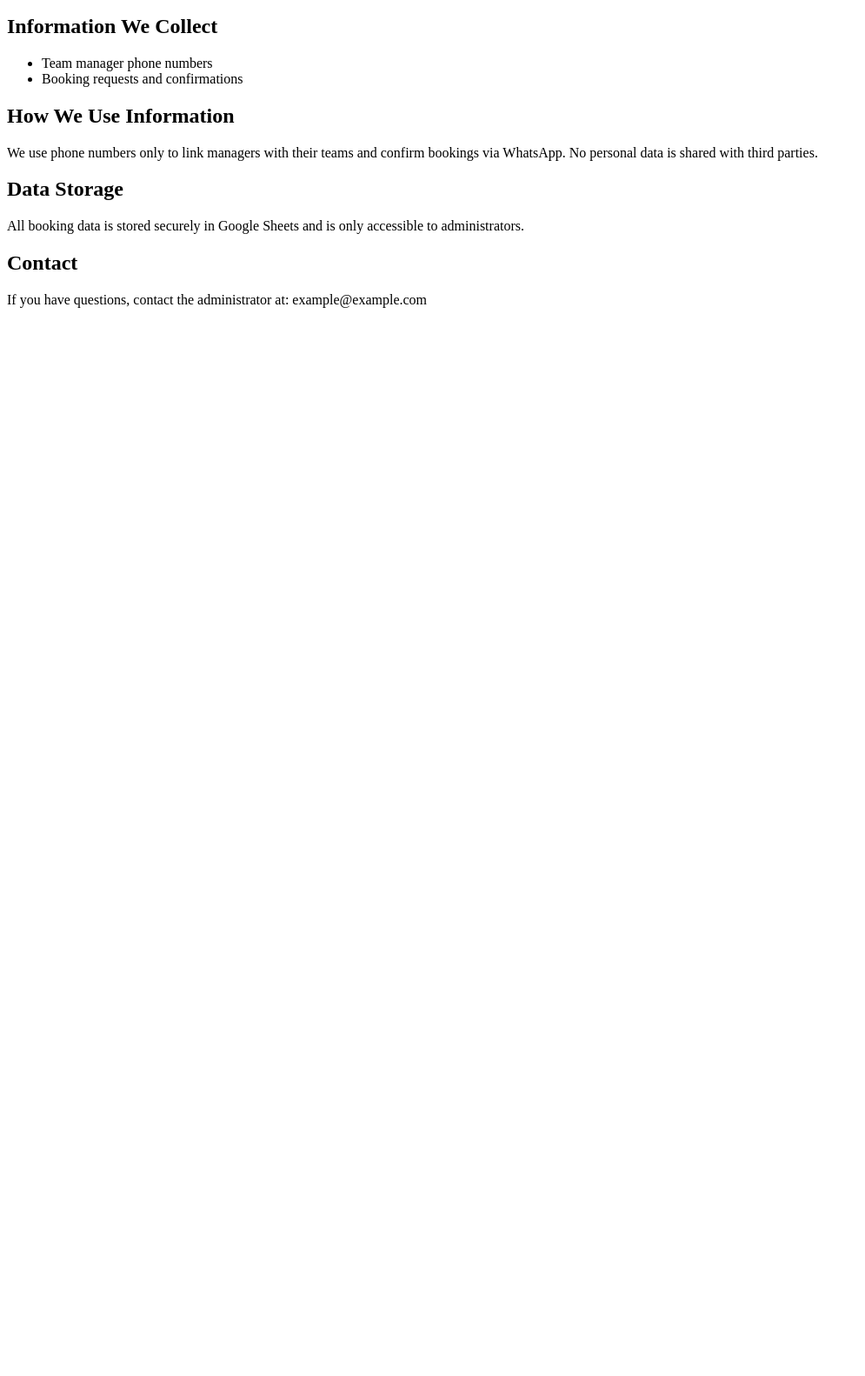
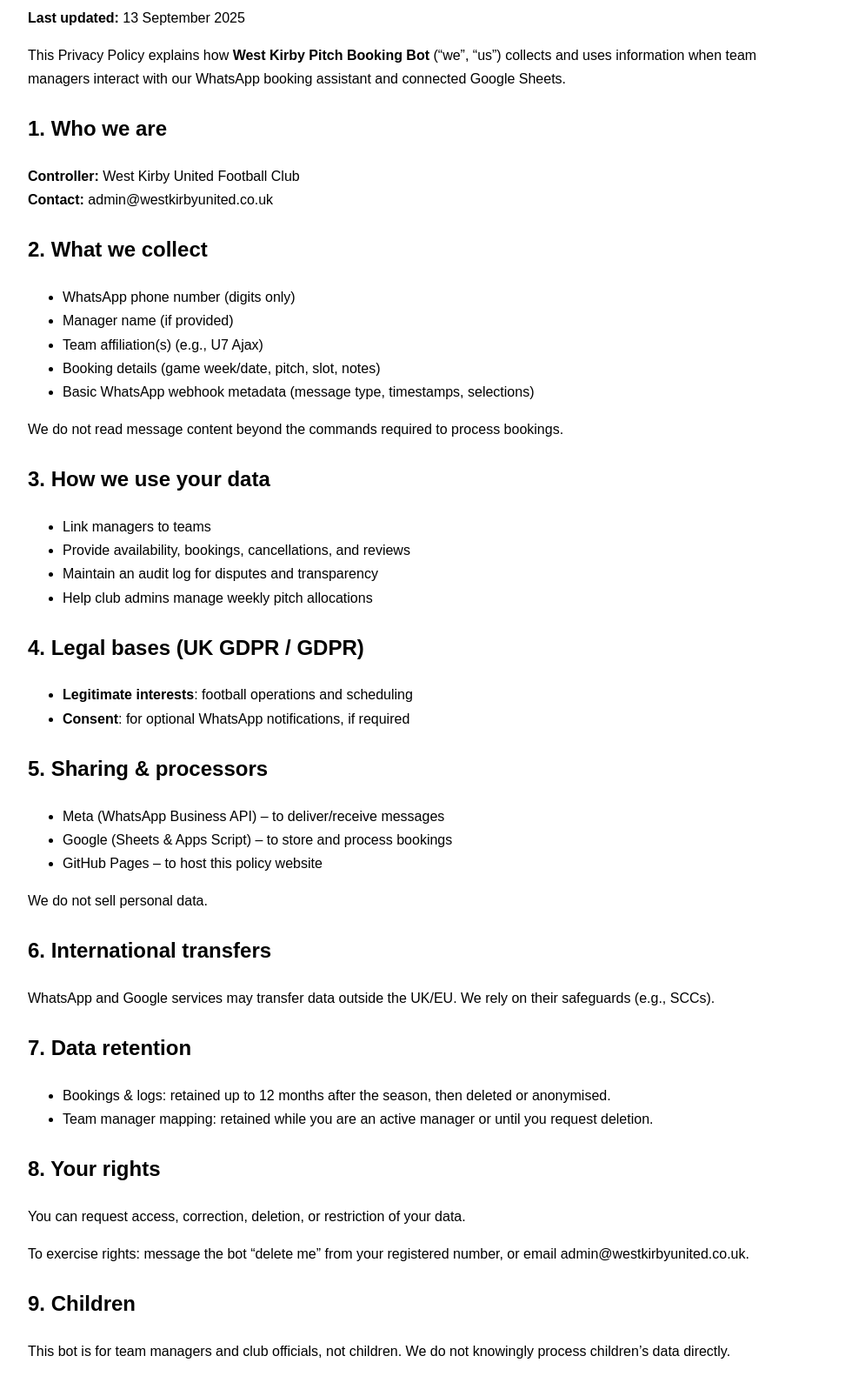
Before and after one commit to clinters/West-Kirby-United-Pitch-Bookings, a plain HTML site: page privacy-policy.html in a window 1280 px wide. Shown: the part 101-1683 px from the top of the page at 87% size, without its empty margins (0-995 px from the left). Before the commit the page ends 800 px from the top, so only its background shows below. Drawn offline with Linux system fonts and the light colour scheme.

Commit message:
Add files via upload

```diff
--- a/privacy-policy.html
+++ b/privacy-policy.html
@@ -2,21 +2,80 @@
 <html lang="en">
 <head>
   <meta charset="UTF-8">
+  <meta name="viewport" content="width=device-width, initial-scale=1.0">
   <title>Privacy Policy - West Kirby Pitch Bot</title>
+  <style>
+    body { font-family: Arial, sans-serif; margin: 2rem; line-height: 1.7; max-width: 900px; }
+    h1 { color: #e67e22; }
+    h2 { margin-top: 1.5rem; }
+  </style>
 </head>
 <body>
-  <h1>Privacy Policy</h1>
-  <p>This WhatsApp bot is designed to manage football pitch bookings for West Kirby United Junior Football teams.</p>
-  <h2>Information We Collect</h2>
+  <h1>Privacy Policy – West Kirby Pitch Booking Bot</h1>
+  <p><strong>Last updated:</strong> 13 September 2025</p>
+  <p>This Privacy Policy explains how <strong>West Kirby Pitch Booking Bot</strong> (“we”, “us”) collects and uses information when team managers interact with our WhatsApp booking assistant and connected Google Sheets.</p>
+
+  <h2>1. Who we are</h2>
+  <p><strong>Controller:</strong> West Kirby United Football Club<br>
+  <strong>Contact:</strong> admin@westkirbyunited.co.uk</p>
+
+  <h2>2. What we collect</h2>
   <ul>
-    <li>Team manager phone numbers</li>
-    <li>Booking requests and confirmations</li>
+    <li>WhatsApp phone number (digits only)</li>
+    <li>Manager name (if provided)</li>
+    <li>Team affiliation(s) (e.g., U7 Ajax)</li>
+    <li>Booking details (game week/date, pitch, slot, notes)</li>
+    <li>Basic WhatsApp webhook metadata (message type, timestamps, selections)</li>
   </ul>
-  <h2>How We Use Information</h2>
-  <p>We use phone numbers only to link managers with their teams and confirm bookings via WhatsApp. No personal data is shared with third parties.</p>
-  <h2>Data Storage</h2>
-  <p>All booking data is stored securely in Google Sheets and is only accessible to administrators.</p>
-  <h2>Contact</h2>
-  <p>If you have questions, contact the administrator at: example@example.com</p>
+  <p>We do not read message content beyond the commands required to process bookings.</p>
+
+  <h2>3. How we use your data</h2>
+  <ul>
+    <li>Link managers to teams</li>
+    <li>Provide availability, bookings, cancellations, and reviews</li>
+    <li>Maintain an audit log for disputes and transparency</li>
+    <li>Help club admins manage weekly pitch allocations</li>
+  </ul>
+
+  <h2>4. Legal bases (UK GDPR / GDPR)</h2>
+  <ul>
+    <li><strong>Legitimate interests</strong>: football operations and scheduling</li>
+    <li><strong>Consent</strong>: for optional WhatsApp notifications, if required</li>
+  </ul>
+
+  <h2>5. Sharing & processors</h2>
+  <ul>
+    <li>Meta (WhatsApp Business API) – to deliver/receive messages</li>
+    <li>Google (Sheets & Apps Script) – to store and process bookings</li>
+    <li>GitHub Pages – to host this policy website</li>
+  </ul>
+  <p>We do not sell personal data.</p>
+
+  <h2>6. International transfers</h2>
+  <p>WhatsApp and Google services may transfer data outside the UK/EU. We rely on their safeguards (e.g., SCCs).</p>
+
+  <h2>7. Data retention</h2>
+  <ul>
+    <li>Bookings & logs: retained up to 12 months after the season, then deleted or anonymised.</li>
+    <li>Team manager mapping: retained while you are an active manager or until you request deletion.</li>
+  </ul>
+
+  <h2>8. Your rights</h2>
+  <p>You can request access, correction, deletion, or restriction of your data.</p>
+  <p>To exercise rights: message the bot “delete me” from your registered number, or email admin@westkirbyunited.co.uk.</p>
+
+  <h2>9. Children</h2>
+  <p>This bot is for team managers and club officials, not children. We do not knowingly process children’s data directly.</p>
+
+  <h2>10. Security</h2>
+  <p>We limit access to Google Sheets, use role-based controls, and maintain logs. No system is 100% secure; please secure your own device.</p>
+
+  <h2>11. Data deletion instructions</h2>
+  <p>Send “delete me” to the bot or email admin@westkirbyunited.co.uk. See the <a href="data-deletion.html">Data Deletion page</a> for details.</p>
+
+  <h2>12. Changes</h2>
+  <p>We may update this policy and will revise the “last updated” date accordingly.</p>
+
+  <p><em>&copy; 2025 West Kirby United Football Club</em></p>
 </body>
 </html>
```
Also changed, not shown: data-deletion.html (+10 -4 lines), index.html (+10 -4 lines), terms-of-service.html (added, +53 -0 lines).
